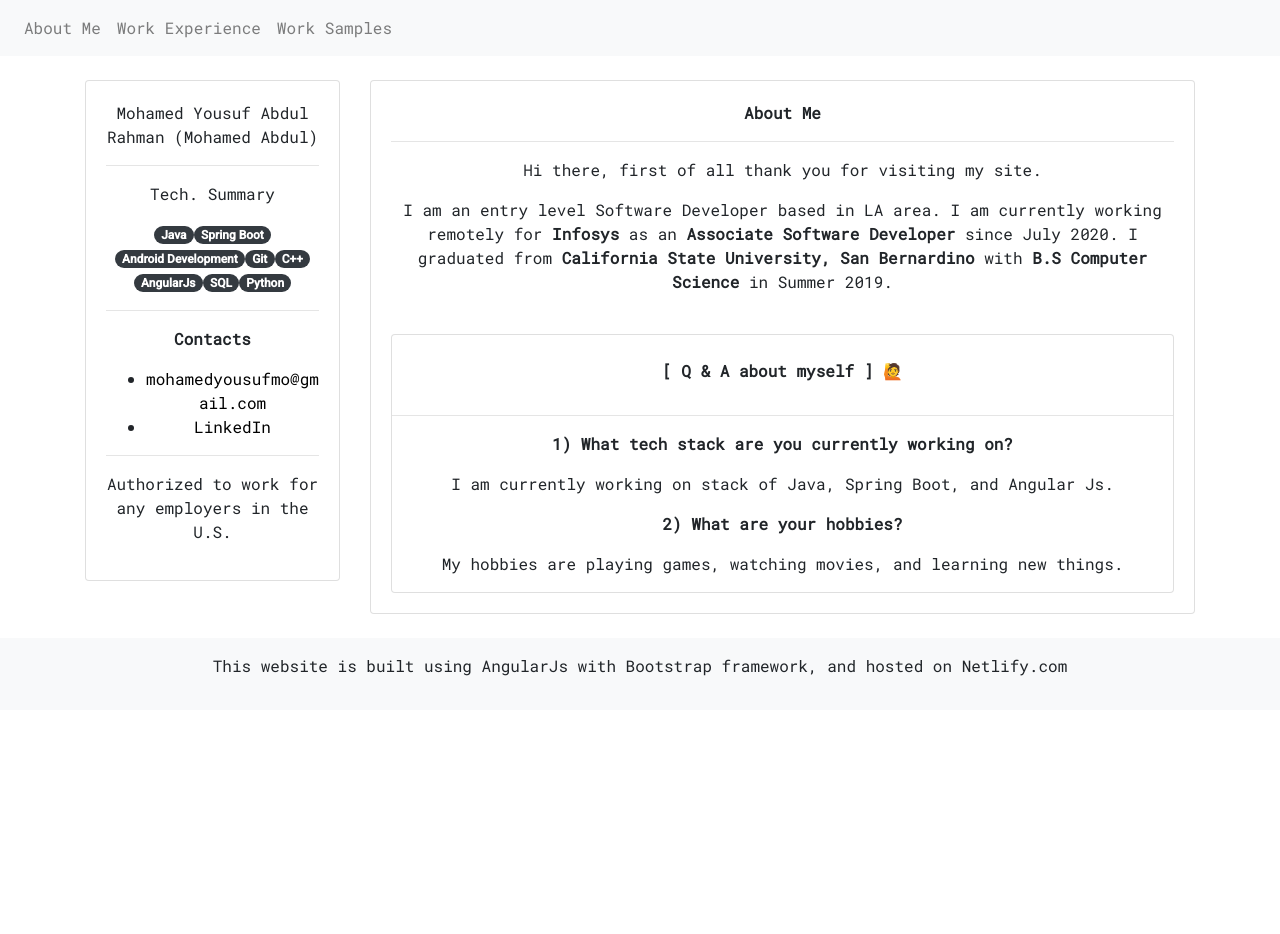
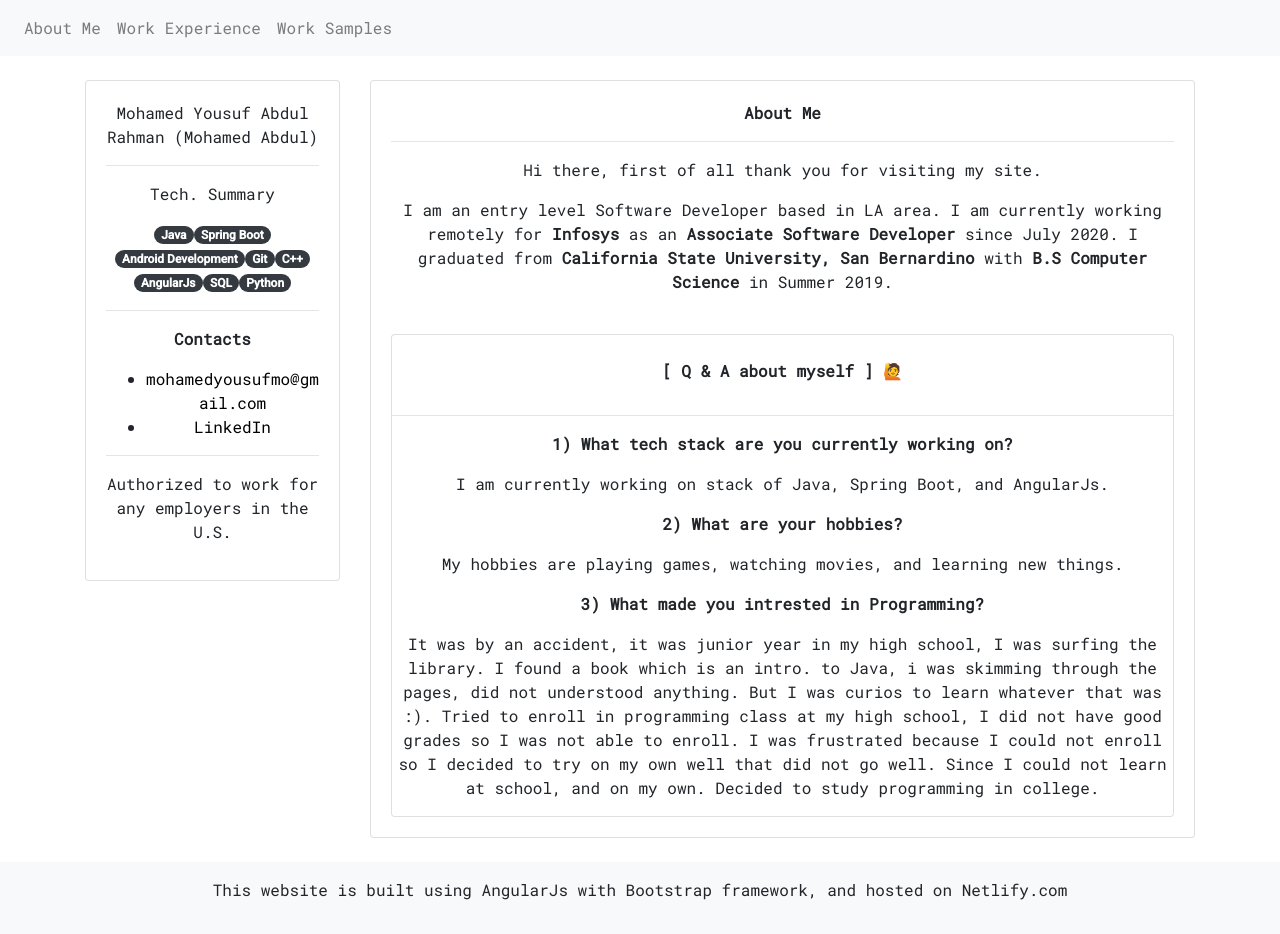
Before and after one commit to yousuf1997/devsite, an Angular app: page / in a window 1280 px wide. Before the commit the page ends 800 px from the top, so only its background shows below. Built offline with nearby package versions, Linux system fonts and the light colour scheme.

Commit message:
Added more QA

```diff
--- a/src/app/about-me/about-me.component.html
+++ b/src/app/about-me/about-me.component.html
@@ -40,9 +40,14 @@
             <p><b>[ Q & A about myself ] 🙋</b></p>
             <hr>
             <p><b>1) What tech stack are you currently working on?</b></p>
-            <p>I am currently working on stack of Java, Spring Boot, and Angular Js.</p>
+            <p>I am currently working on stack of Java, Spring Boot, and AngularJs.</p>
             <p><b>2) What are your hobbies?</b></p>
             <p>My hobbies are playing games, watching movies, and learning new things.</p>
+            <p><b>3) What made you intrested in Programming?</b></p>
+            <p>It was by an accident, it was junior year in my high school, I was surfing the library. I found a book which is an intro. to Java, i was skimming through the pages, did not understood anything. But I was curios to learn whatever that was :).
+                Tried to enroll in programming class at my high school, I did not have good grades so I was not able to enroll. I was frustrated because I could not enroll so I decided to try on my own well that did not go well.
+                Since I could not learn at school, and on my own. Decided to study programming in college.
+            </p>
 
         </div>
 
--- a/src/app/home/home.component.html
+++ b/src/app/home/home.component.html
@@ -50,6 +50,6 @@
 
 </div>
 <br>
-<div class="text-center p-3 bg-light">
+<footer class="text-center p-3 bg-light">
     <p> This website is built using AngularJs with Bootstrap framework, and hosted on Netlify.com</p>
-</div>
+</footer>
```
